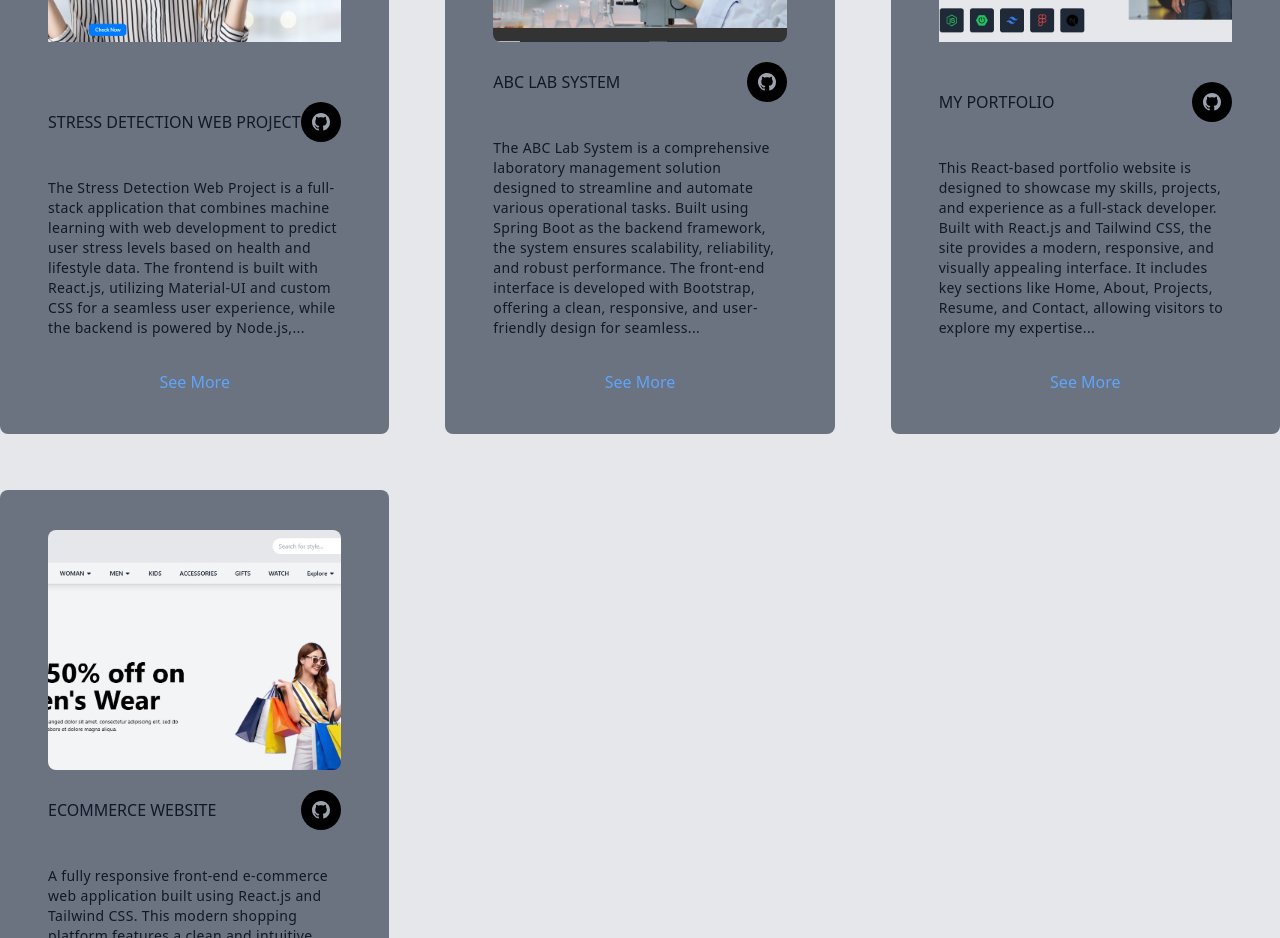
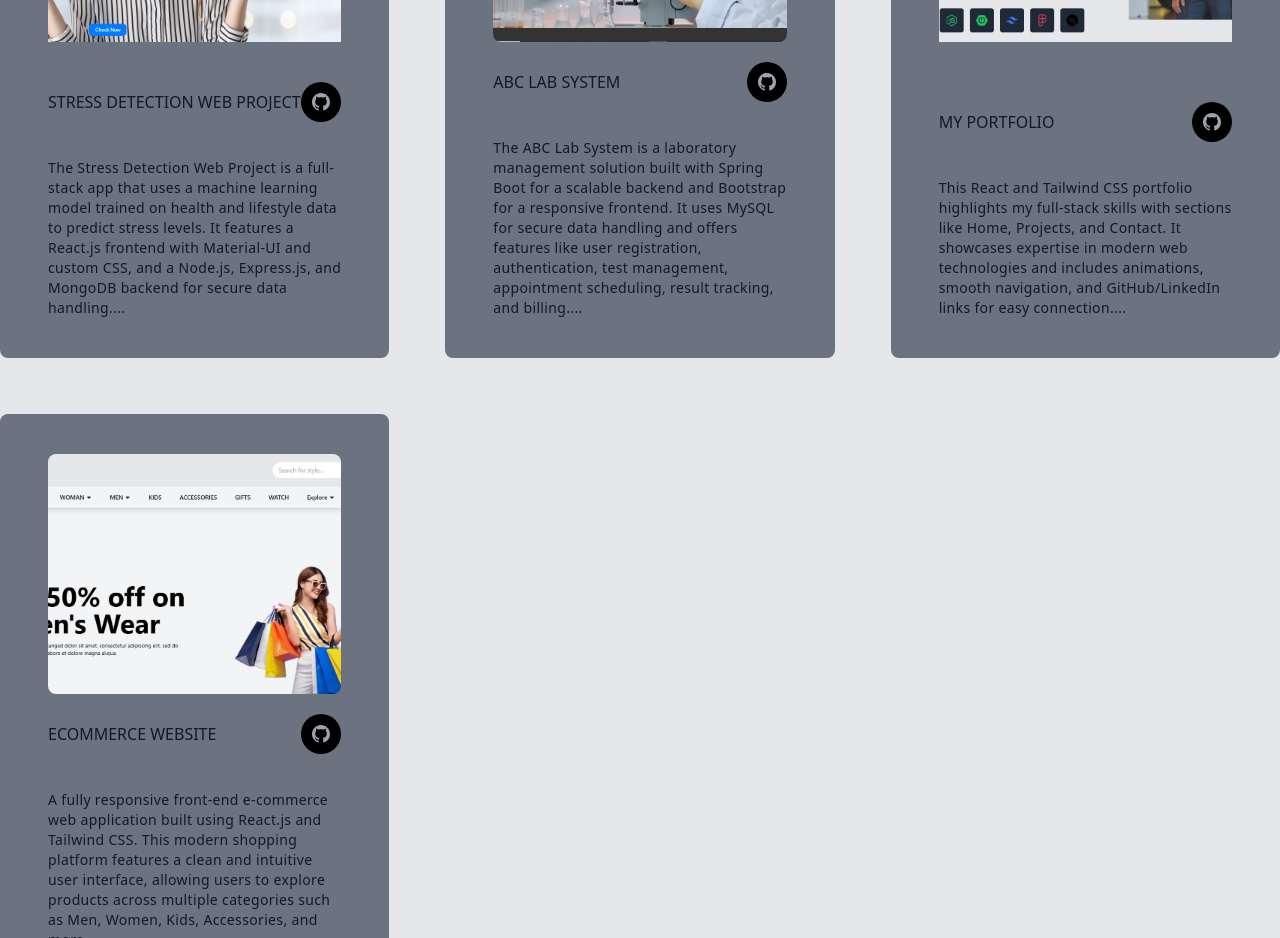
Before and after one commit to piyamantha93/my-portfolio, a React (Create React App) app: page / in a window 1280 px wide. Shown: the part 2460-3398 px from the top of the page. Built offline with nearby package versions, Linux system fonts and the light colour scheme.

Commit message:
change03

```diff
--- a/src/Components/projects/Projects.js
+++ b/src/Components/projects/Projects.js
@@ -9,7 +9,7 @@ const projectData = [
   {
     id: 1,
     title: "Stress Detection Web Project",
-    des: "The Stress Detection Web Project is a full-stack application that combines machine learning with web development to predict user stress levels based on health and lifestyle data. The frontend is built with React.js, utilizing Material-UI and custom CSS for a seamless user experience, while the backend is powered by Node.js, Express.js, and MongoDB for secure data management. The project integrates a machine learning model trained on the Sleep Health and Lifestyle Dataset to analyze key factors such as sleep duration, BMI category, heart rate, daily steps, and blood pressure to generate stress predictions. Users can access a dashboard where they input relevant health parameters to receive real-time stress analysis. The system ensures secure authentication with JWT tokens, encrypted passwords, and MongoDB storage.",
+    des: "The Stress Detection Web Project is a full-stack app that uses a machine learning model trained on health and lifestyle data to predict stress levels. It features a React.js frontend with Material-UI and custom CSS, and a Node.js, Express.js, and MongoDB backend for secure data handling.",
     src: projectOne,
     githubLink: "https://github.com/piyamantha93/Stress_Detection",
 
@@ -17,7 +17,7 @@ const projectData = [
   {
     id: 2,
     title: "ABC Lab System",
-    des: "The ABC Lab System is a comprehensive laboratory management solution designed to streamline and automate various operational tasks. Built using Spring Boot as the backend framework, the system ensures scalability, reliability, and robust performance. The front-end interface is developed with Bootstrap, offering a clean, responsive, and user-friendly design for seamless interaction. At its core, the system leverages MySQL for database management, ensuring secure and efficient handling of data. Key features of the system include user registration and authentication, test management, appointment scheduling, result tracking, and billing.",
+    des: "The ABC Lab System is a laboratory management solution built with Spring Boot for a scalable backend and Bootstrap for a responsive frontend. It uses MySQL for secure data handling and offers features like user registration, authentication, test management, appointment scheduling, result tracking, and billing.",
     src: projectTwo,
     githubLink: "https://github.com/piyamantha93/AbcLabSystem",
 
@@ -25,7 +25,7 @@ const projectData = [
   {
     id: 3,
     title: "My Portfolio",
-    des: "This React-based portfolio website is designed to showcase my skills, projects, and experience as a full-stack developer. Built with React.js and Tailwind CSS, the site provides a modern, responsive, and visually appealing interface. It includes key sections like Home, About, Projects, Resume, and Contact, allowing visitors to explore my expertise in technologies such as React.js, Node.js, MongoDB, MySQL, and machine learning. The website also features interactive elements, animations, and smooth navigation to enhance the user experience. Additionally, it includes GitHub and LinkedIn integrations, making it easy to connect with me and explore my work.",
+    des: "This React and Tailwind CSS portfolio highlights my full-stack skills with sections like Home, Projects, and Contact. It showcases expertise in modern web technologies and includes animations, smooth navigation, and GitHub/LinkedIn links for easy connection.",
     src: projectThree,
     githubLink: "https://github.com/piyamantha93/my-portfolio",
 
```
